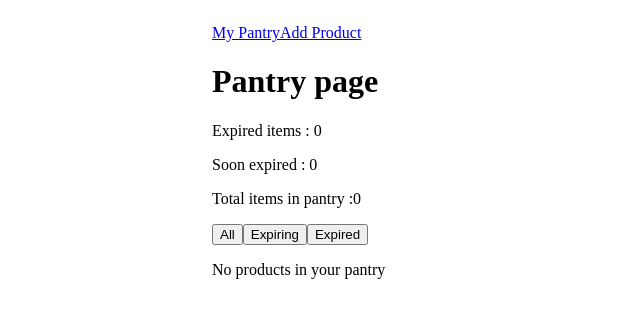
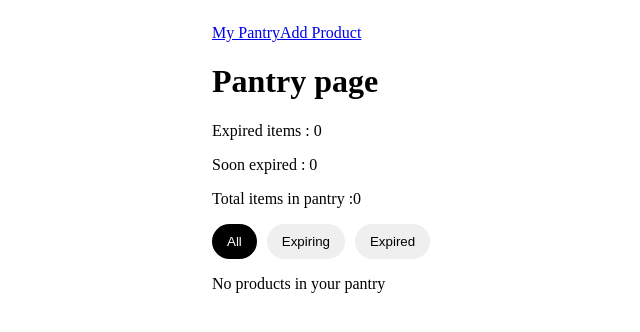
Before and after one commit to zanluka123/Pantry-tracker, a React (Vite) app: page / in a window 1280 px wide. Shown: the top 332 px of the page, without its empty margins (128-768 px from the left). Built offline with nearby package versions, Linux system fonts and the light colour scheme.

Commit message:
Highlight active filter button

```diff
--- a/src/components/FilterButtons.jsx
+++ b/src/components/FilterButtons.jsx
@@ -1,4 +1,5 @@
 import { useSearchParams } from "react-router";
+import styles from "./FilterButtons.module.css";
 
 function FilterButtons() {
   const filterOptions = ["All", "Expiring", "Expired"];
@@ -6,10 +7,11 @@ function FilterButtons() {
   const activeFilter = searchParams.get("filter") || "all";
   console.log(activeFilter);
   return (
-    <div>
+    <div className={styles.row}>
       {filterOptions.map((option) => {
         return (
           <button
+            className={activeFilter === option.toLocaleLowerCase() ? styles.active : styles.button}
             key={option}
             onClick={() => setSearchParams({ filter: option.toLocaleLowerCase() })}
           >
--- /dev/null
+++ b/src/components/FilterButtons.module.css
@@ -0,0 +1,21 @@
+.button {
+  padding: 10px 15px 10px 15px;
+  border-radius: 20px;
+  border: none;
+  cursor: pointer;
+}
+
+.row {
+  display: flex;
+  gap: 10px;
+  margin-bottom: 1rem;
+}
+
+.active {
+  background-color: black;
+  color: #fff;
+  padding: 10px 15px 10px 15px;
+  border-radius: 20px;
+  border: none;
+  cursor: pointer;
+}
```
